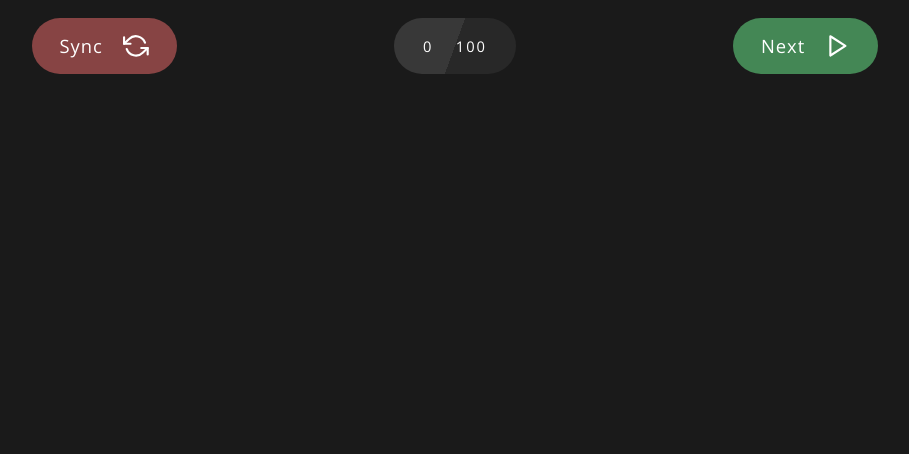
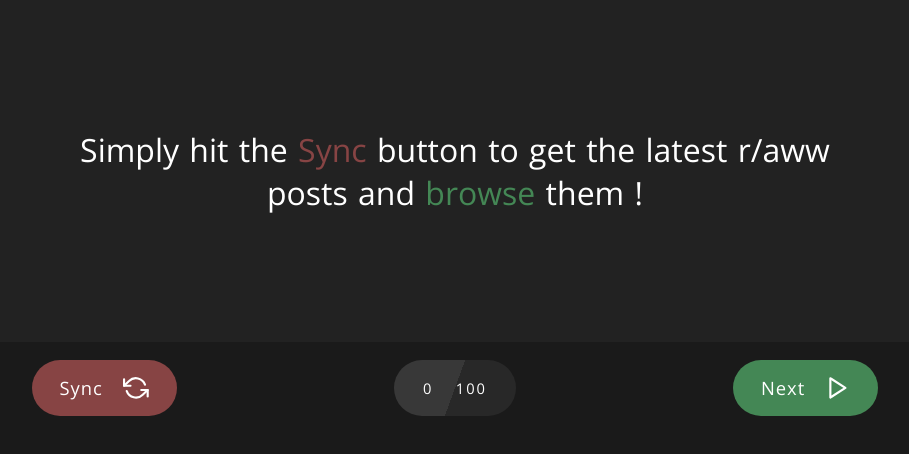
Before and after one commit to Slowl/randomraww, a React (Create React App) app: page / in a window 1280 px wide. Shown: the top 454 px of the page, without its empty margins (185-1094 px from the left). Built offline with nearby package versions, Linux system fonts and the light colour scheme.

Commit message:
handle case where no data is fetched

```diff
--- a/src/components/Viewer.jsx
+++ b/src/components/Viewer.jsx
@@ -17,6 +17,27 @@
     justify-content: center;
     padding: .5em;
     width: auto;
+`
+
+const EmptyBloc = styled.div`
+  width: 90%;
+  padding: 4em;
+  font-size: 2em;
+  font-weight: 300;
+  word-spacing: 2px;
+  text-align: center;
+
+  span {
+    :first-child {
+      color: #874444;
+      font-weight: 400;
+    }
+
+    :last-child {
+      color: #448755;
+      font-weight: 400;
+    }
+  }
 `
 
 const Viewer = ({ rawData }) => {
@@ -121,6 +142,12 @@
 
       )}
 
+      {/* handle when no data */}
+      {!rawData && (
+        <EmptyBloc> Simply hit the <span>Sync</span> button to get the latest r/aww posts and <span>browse</span> them ! </EmptyBloc>
+      )
+      }
+
     </ViewerContainer>
   )
 }
```
